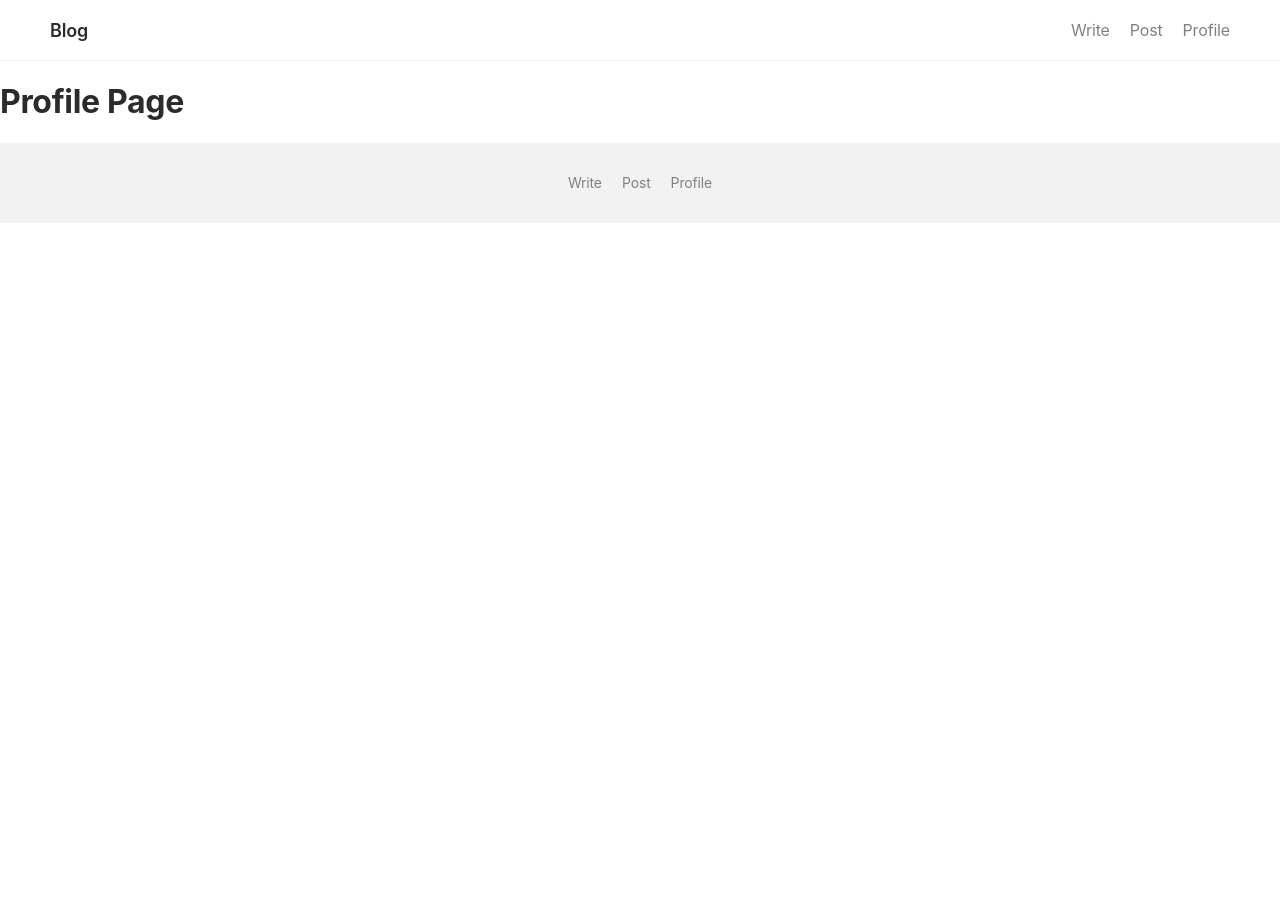
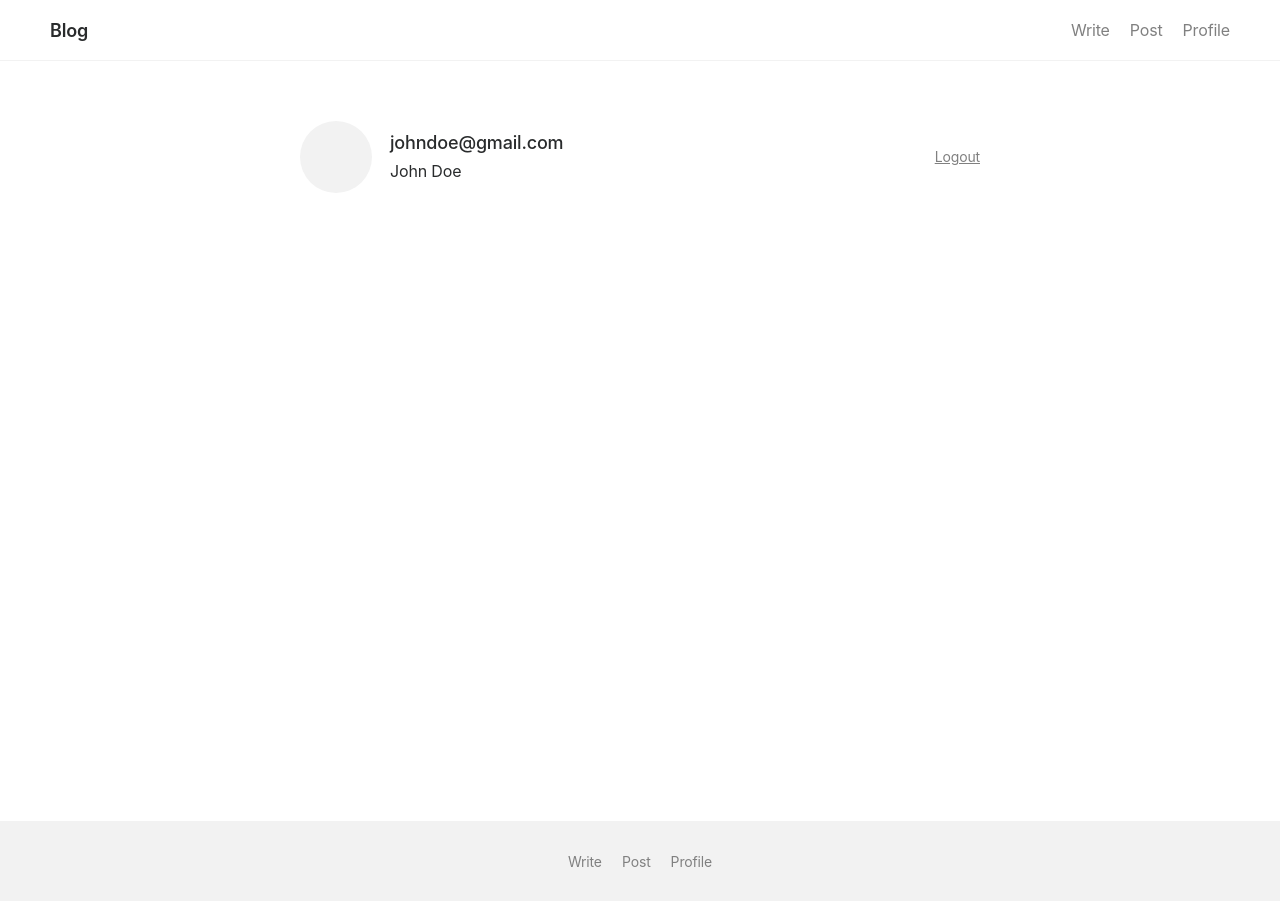
Before and after one commit to yoosaemsol/react-blog-app, a React (Create React App) app: page /profile in a window 1280 px wide. Before the commit the page ends 800 px from the top, so only its background shows below. Built offline with nearby package versions, Linux system fonts and the light colour scheme.

Commit message:
feat: Implement UI for the Profile Page

```diff
--- a/src/components/AuthorProfile.module.css
+++ b/src/components/AuthorProfile.module.css
@@ -3,6 +3,7 @@
   gap: 8px;
   font-size: 14px;
   align-items: center;
+  padding: 10px 0px;
 }
 
 .avatar {
--- a/src/index.css
+++ b/src/index.css
@@ -34,5 +34,9 @@ a {
 
 ul {
   list-style: none;
-  padding-left: 0;
+  padding-left: 0px;
 }
+
+p {
+  margin: 0px;
+}
--- /dev/null
+++ b/src/pages/Profile/index.module.css
@@ -0,0 +1,43 @@
+.profileBox {
+  display: flex;
+  flex-direction: row;
+  justify-content: space-between;
+  align-items: center;
+  font-size: 18px;
+  text-align: left;
+  line-height: 24px;
+  padding: 40px 0px;
+}
+
+.flexBox.Large {
+  display: flex;
+  gap: 18px;
+  align-items: center;
+}
+
+.avatar {
+  width: 72px;
+  height: 72px;
+  background-color: var(--color-light-bg);
+  border-radius: 56%;
+}
+
+.email {
+  font-weight: 500;
+}
+
+.username {
+  font-size: 16px;
+  padding-top: 4px;
+}
+
+.logoutBtn {
+  color: var(--color-text-level0);
+  font-size: 14px;
+  text-decoration: underline;
+}
+
+.logoutBtn:hover,
+.logoutBtn:focus {
+  color: var(--color-active);
+}
--- a/src/pages/Profile/index.tsx
+++ b/src/pages/Profile/index.tsx
@@ -1,5 +1,23 @@
-import React from 'react';
+import { Link } from 'react-router-dom';
+
+import { Page } from 'components/ui';
+import styles from './index.module.css';
 
 export default function Profile() {
-  return <h1>Profile Page</h1>;
+  return (
+    <Page>
+      <div className={styles.profileBox}>
+        <div className={`${styles.flexBox} ${styles.Large}`}>
+          <div className={styles.avatar} />
+          <div>
+            <p className={styles.email}>johndoe@gmail.com</p>
+            <p className={styles.username}>John Doe</p>
+          </div>
+        </div>
+        <Link className={styles.logoutBtn} to="/">
+          Logout
+        </Link>
+      </div>
+    </Page>
+  );
 }
```
